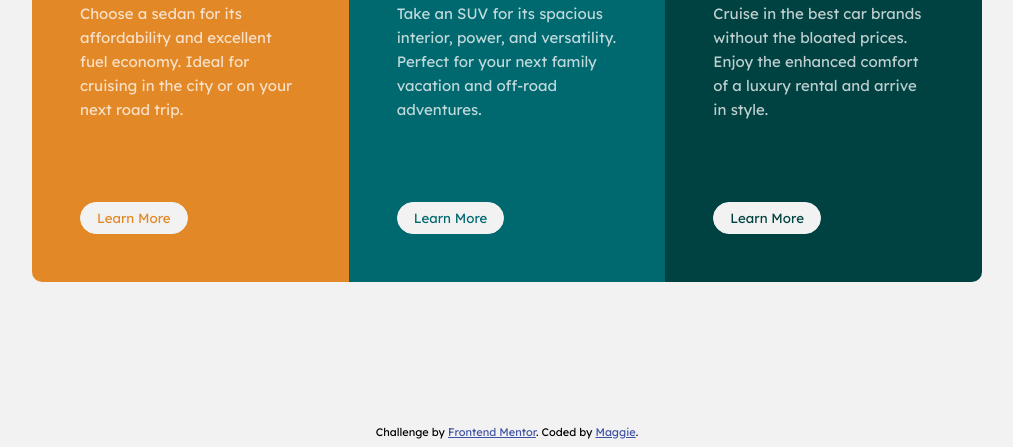
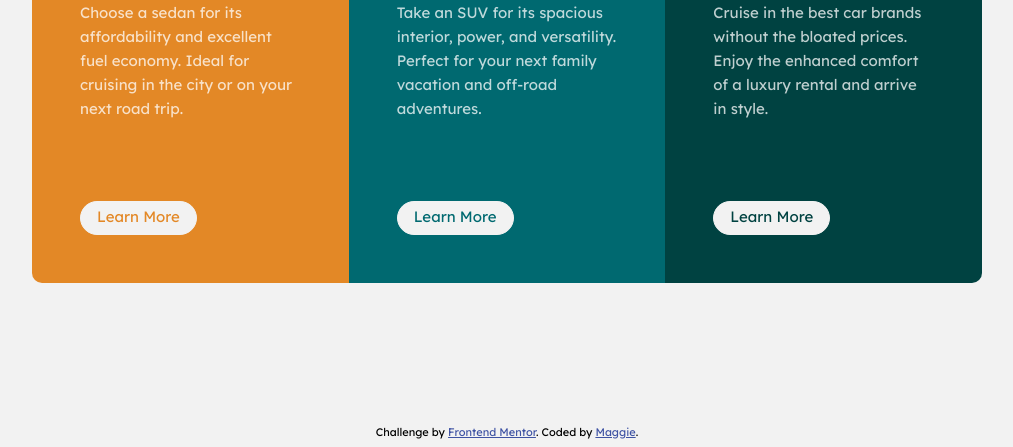
Before and after one commit to Ma1021/05_3-column-preview-card-component-main, a plain HTML site: page index.html in a window 1280 px wide. Shown: the part 353-800 px from the top of the page, without its empty margins (133-1146 px from the left). Drawn offline with Linux system fonts and the light colour scheme.

Commit message:
Change Learn more button to a

```diff
--- a/index.html
+++ b/index.html
@@ -27,7 +27,7 @@
         Choose a sedan for its affordability and excellent fuel economy. Ideal for cruising in the city
         or on your next road trip.
       </p>
-      <button>Learn More</button>
+      <a href="#">Learn More</a>
     </div>
 
     <div class="column">
@@ -36,7 +36,7 @@
         Take an SUV for its spacious interior, power, and versatility. Perfect for your next family vacation
         and off-road adventures.
       </p>
-      <button>Learn More</button>
+      <a href="#">Learn More</a>
     </div>
 
     <div class="column">
@@ -45,7 +45,7 @@
         Cruise in the best car brands without the bloated prices. Enjoy the enhanced comfort of a luxury
         rental and arrive in style.
       </p>
-      <button>Learn More</button>
+      <a href="#">Learn More</a>
     </div>
 
   </main>
--- a/style.scss
+++ b/style.scss
@@ -53,13 +53,18 @@ body{
                 margin-bottom: 5rem;
             }
 
-            button{
+            a{
                 background-color: $very_light_gray;
                 border: 1px solid $very_light_gray;
                 height: 2rem;
                 padding: 0 1rem;
                 border-radius: 1.5rem;
                 font-family:'Lexend Deca', sans-serif;
+
+                text-decoration: none;
+                display: inline-block;
+                line-height: 2;
+                vertical-align: center;
             }
         }
 
@@ -70,12 +75,12 @@ body{
             border-top-left-radius: 10px;
             border-bottom-left-radius: 10px;
 
-            button{
+            a{
                 color: $bright_orange;
             }
 
-            button:hover{
-                background-color: $bright_orange;
+            a:hover{
+                background:transparent;
                 color: $very_light_gray;
                 cursor: pointer;
             }
@@ -84,12 +89,12 @@ body{
         .column:nth-child(3n-1){
             background-color: $dark_cyan;
 
-            button{
+            a{
                 color: $dark_cyan;
             }
 
-            button:hover{
-                background-color: $dark_cyan;
+            a:hover{
+                background:transparent;
                 color: $very_light_gray;
                 cursor: pointer;
             }
@@ -100,12 +105,12 @@ body{
             border-top-right-radius: 10px;
             border-bottom-right-radius: 10px;
 
-            button{
+            a{
                 color: $very_dark_cyan;
             }
 
-            button:hover{
-                background-color: $very_dark_cyan;
+            a:hover{
+                background:transparent;
                 color: $very_light_gray;
                 cursor: pointer;
             }
```
Also changed, not shown: style.css, 2 other files.
